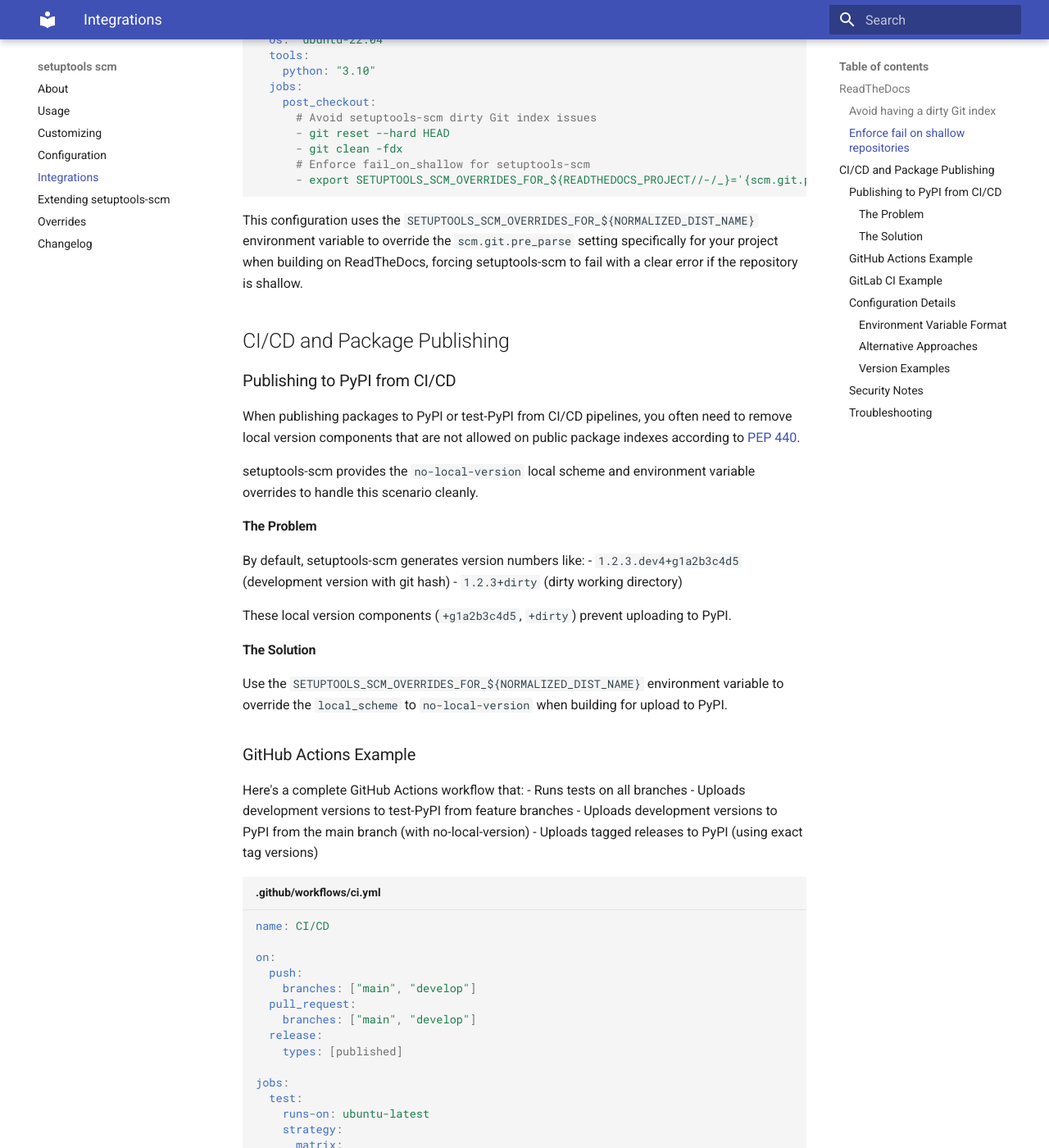
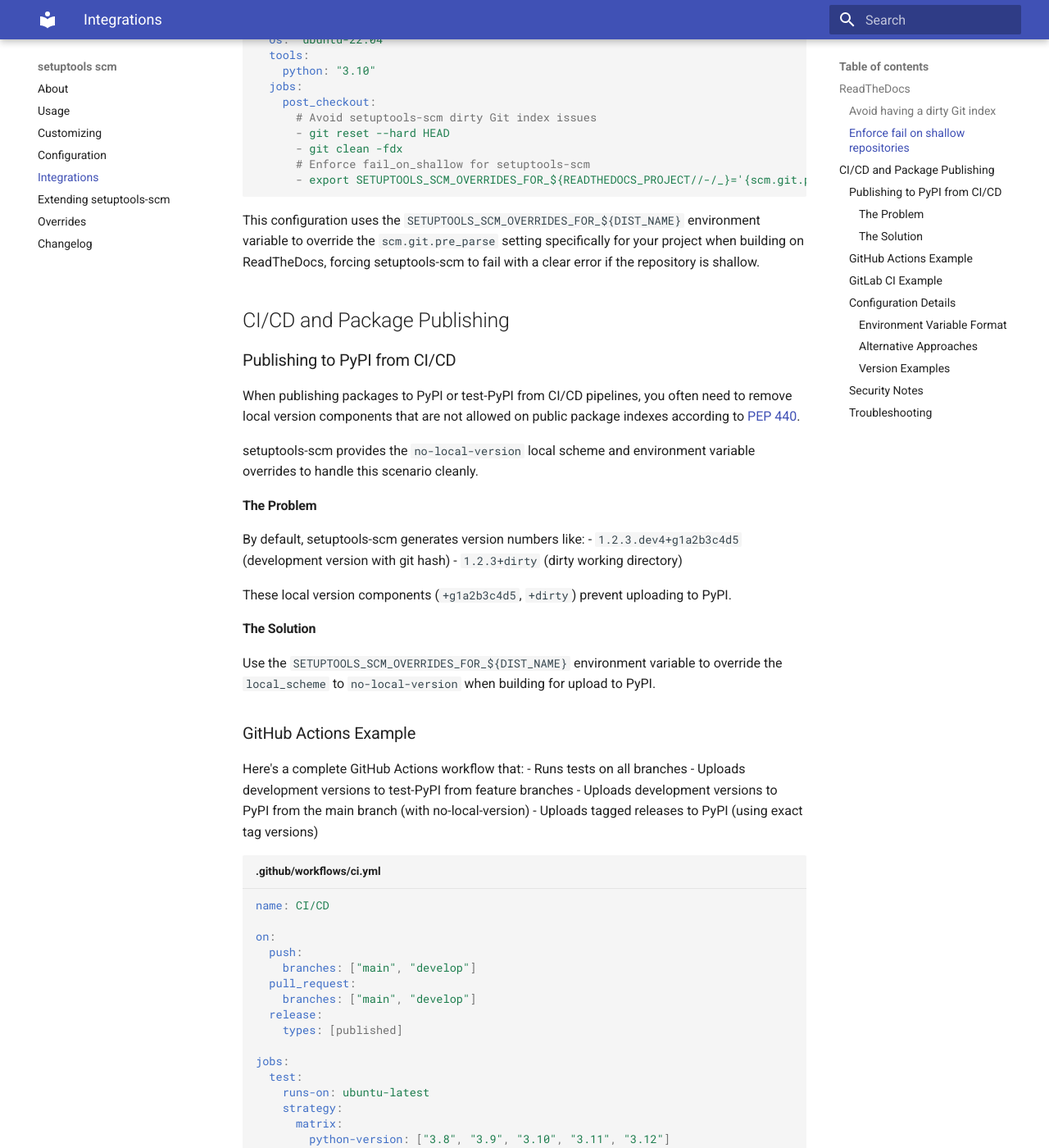
Before and after one commit to pypa/setuptools-scm, an MkDocs documentation site: the page built from docs/integrations.md, in a window 1280 px wide and 1400 px high, scrolled down 993 px. Shown: the whole window at 82% size. Built offline with MkDocs 1.6.1 and Material for MkDocs 9.7.7, drawn with Linux system fonts in a browser that asks for light colours; some of the changed text lies outside the part shown.

Commit message:
chore: use DIST_ANME in docs
- easier to read than NORMALIZED_DIST_NAME
- addresses part of #986

````diff
--- a/docs/integrations.md
+++ b/docs/integrations.md
@@ -47,7 +47,7 @@
       - export SETUPTOOLS_SCM_OVERRIDES_FOR_${READTHEDOCS_PROJECT//-/_}='{scm.git.pre_parse="fail_on_shallow"}'
 ```
 
-This configuration uses the `SETUPTOOLS_SCM_OVERRIDES_FOR_${NORMALIZED_DIST_NAME}` environment variable to override the `scm.git.pre_parse` setting specifically for your project when building on ReadTheDocs, forcing setuptools-scm to fail with a clear error if the repository is shallow.
+This configuration uses the `SETUPTOOLS_SCM_OVERRIDES_FOR_${DIST_NAME}` environment variable to override the `scm.git.pre_parse` setting specifically for your project when building on ReadTheDocs, forcing setuptools-scm to fail with a clear error if the repository is shallow.
 
 ## CI/CD and Package Publishing
 
@@ -67,7 +67,7 @@
 
 #### The Solution
 
-Use the `SETUPTOOLS_SCM_OVERRIDES_FOR_${NORMALIZED_DIST_NAME}` environment variable to override the `local_scheme` to `no-local-version` when building for upload to PyPI.
+Use the `SETUPTOOLS_SCM_OVERRIDES_FOR_${DIST_NAME}` environment variable to override the `local_scheme` to `no-local-version` when building for upload to PyPI.
 
 ### GitHub Actions Example
 
@@ -287,9 +287,9 @@
 
 #### Environment Variable Format
 
-The environment variable `SETUPTOOLS_SCM_OVERRIDES_FOR_${NORMALIZED_DIST_NAME}` must be set where:
+The environment variable `SETUPTOOLS_SCM_OVERRIDES_FOR_${DIST_NAME}` must be set where:
 
-1. **`${NORMALIZED_DIST_NAME}`** is your package name normalized according to PEP 503:
+1. **`${DIST_NAME}`** is your package name normalized according to PEP 503:
    - Convert to uppercase
    - Replace hyphens and dots with underscores
    - Examples: `my-package` → `MY_PACKAGE`, `my.package` → `MY_PACKAGE`
````
Also changed, not shown: docs/config.md (+1 -1 lines), docs/overrides.md (+3 -3 lines), docs/usage.md (+1 -1 lines).
